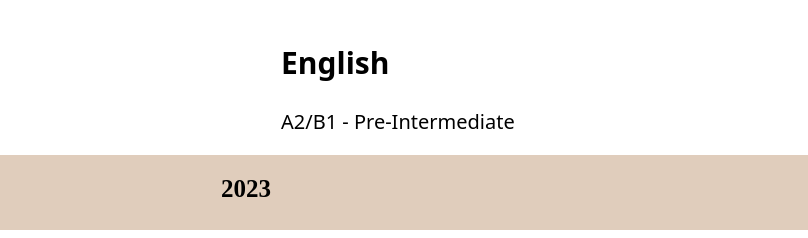
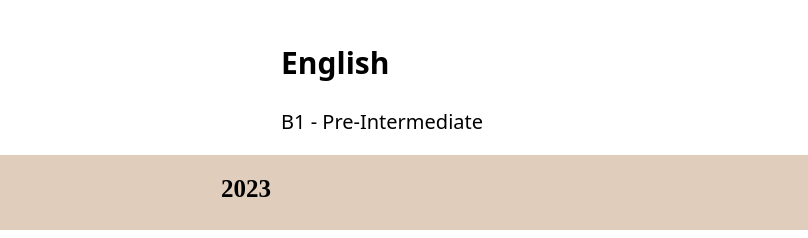
Before and after one commit to maximozaitsev/rsschool-cv, a plain HTML site: page index.html in a window 1280 px wide. Shown: the part 1022-1260 px from the top of the page, 359-1167 px from the left. Drawn offline with Linux system fonts and the light colour scheme.

Commit message:
feat: change english level text

```diff
--- a/index.html
+++ b/index.html
@@ -103,7 +103,7 @@
           </div>
           <div class="english">
             <h2>English</h2>
-            <p>A2/B1 - Pre-Intermediate</p>
+            <p>B1 - Pre-Intermediate</p>
           </div>
         </div>
       </div>
```
